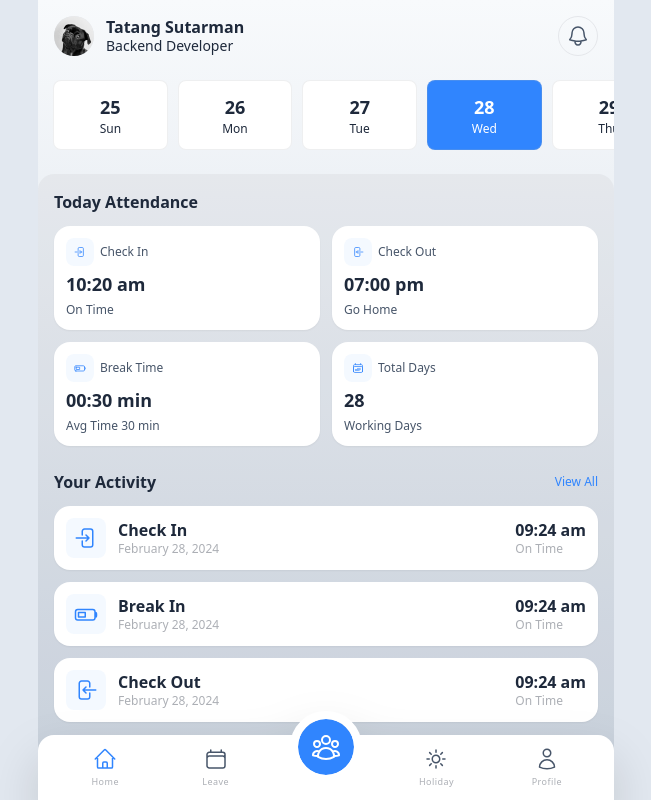
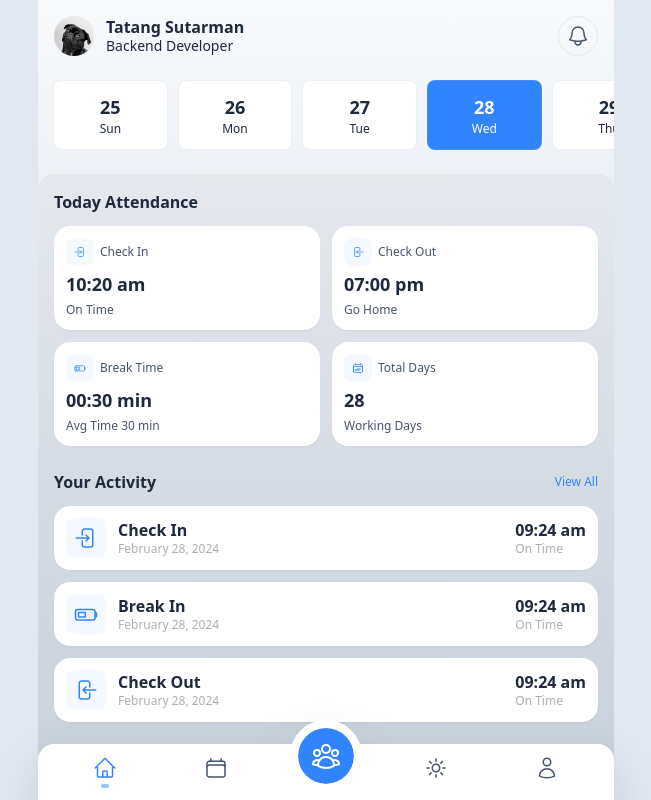
Before and after one commit to rianwnoviantoro-csdi/haer, a React (Vite) app: page /dashboard in a window 1280 px wide. Shown: the whole page, without its empty margins (314-965 px from the left). Built offline with nearby package versions, Linux system fonts and the light colour scheme.

Commit message:
bottom nav active mark

```diff
--- a/src/components/shared/bottom-navigation-item/index.jsx
+++ b/src/components/shared/bottom-navigation-item/index.jsx
@@ -1,7 +1,7 @@
 import React from "react";
 import { Link } from "react-router-dom";
 
-function BottomNavigationItem({ path, icon, label, center = false }) {
+function BottomNavigationItem({ path, icon, center = false, isActive }) {
   return (
     <Link to={path} className="w-full flex justify-center">
       {center ? (
@@ -9,12 +9,14 @@ function BottomNavigationItem({ path, icon, label, center = false }) {
           <div>{icon}</div>
         </div>
       ) : (
-        <div className="flex flex-col justify-center place-items-center">
-          {icon}
-          <p className="mt-1 text-[9px] tracking-wider text-[#ACAFB5]">
-            {label}
-          </p>
-        </div>
+          <div className="flex flex-col justify-center place-items-center">
+            {icon}
+            {isActive ? (
+              <div className="mt-1 rounded-full h-1 w-2 bg-[#3085FE]/50"></div>
+            ) : (
+              <div className="mt-1 rounded-full h-1 w-2"></div>
+            )}
+          </div>
       )}
     </Link>
   );
--- a/src/components/shared/bottom-navigation/index.jsx
+++ b/src/components/shared/bottom-navigation/index.jsx
@@ -28,7 +28,7 @@ function BottomNavigation() {
     <div className="fixed max-w-xl mx-auto bottom-0 left-0 right-0 drop-shadow-2xl p-3 bg-white flex justify-evenly place-items-center rounded-t-2xl">
       <SharedComp.BottomNavigationItem
         path="/dashboard"
-        label="Home"
+        isActive={IsActive("/dashboard")}
         icon={
           <HomeIcon
             className={`h-6 w-6 ${
@@ -39,7 +39,7 @@ function BottomNavigation() {
       />
       <SharedComp.BottomNavigationItem
         path="leave"
-        label="Leave"
+        isActive={IsActive("/dashboard/leave")}
         icon={
           <CalendarIcon
             className={`h-6 w-6 ${
@@ -55,7 +55,7 @@ function BottomNavigation() {
       />
       <SharedComp.BottomNavigationItem
         path="holiday"
-        label="Holiday"
+        isActive={IsActive("/dashboard/holiday")}
         icon={
           <SunIcon
             className={`h-6 w-6 ${
@@ -68,7 +68,7 @@ function BottomNavigation() {
       />
       <SharedComp.BottomNavigationItem
         path="profile"
-        label="Profile"
+        isActive={IsActive("/dashboard/profile")}
         icon={
           <UserIcon
             className={`h-6 w-6 ${
```
